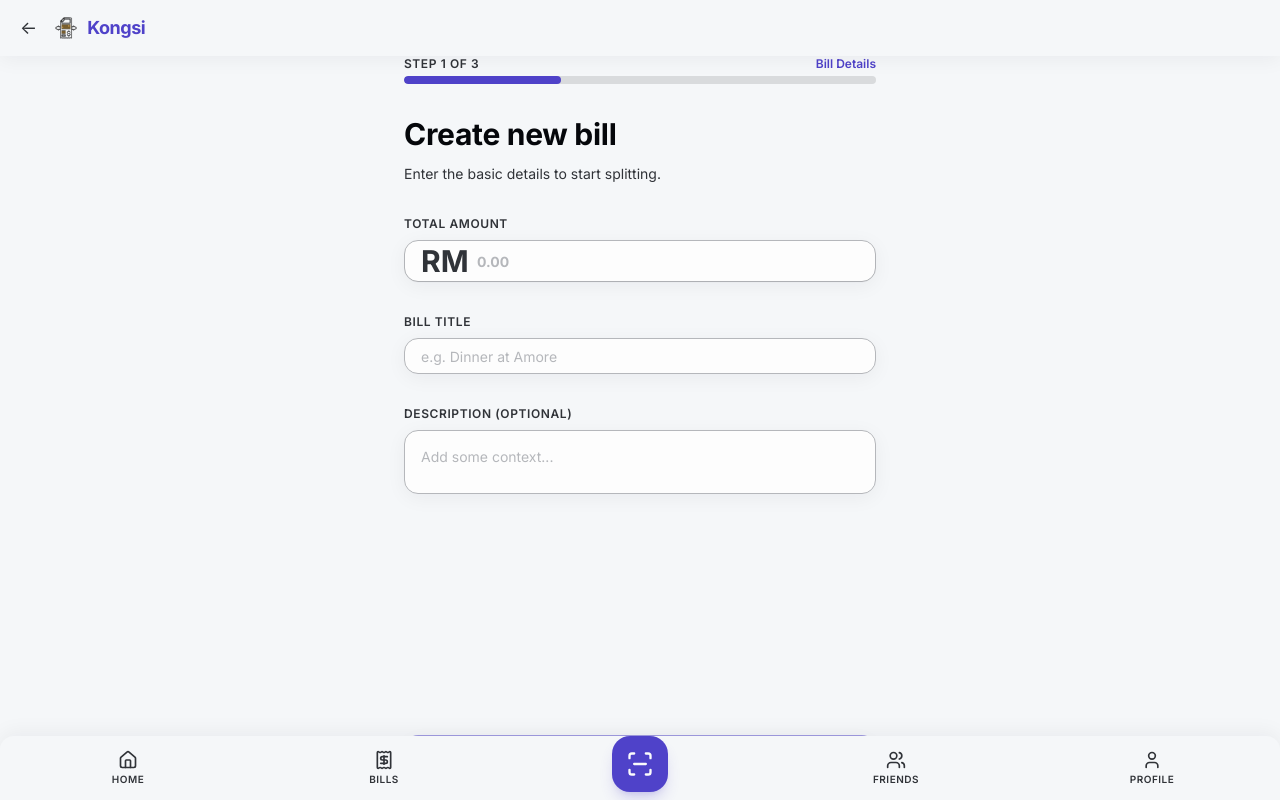
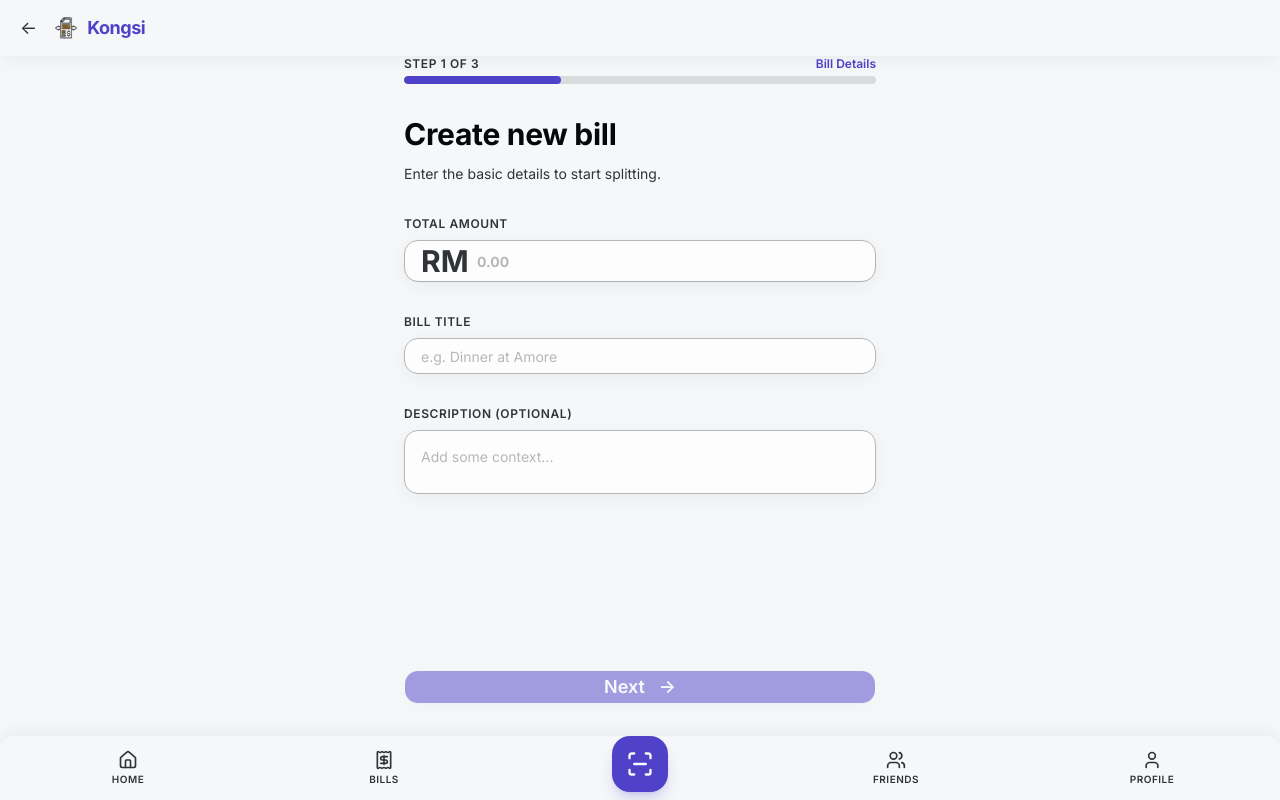
Before and after one commit to wanshazamirul/Kongsi, a Next.js app: page /app/create in a window 1280 px wide. Built offline with nearby package versions, Linux system fonts and the light colour scheme.

Commit message:
fix: increase bottom padding on create bill page to clear bottom nav
• pb-8 → pb-24 so Next/Submit buttons aren't hidden behind the fixed nav

• Project: kongsi | Type: fix | Time: ~3 min

```diff
--- a/src/app/app/create/page.tsx
+++ b/src/app/app/create/page.tsx
@@ -132,7 +132,7 @@ export default function CreateBillPage() {
     <div className="min-h-screen flex flex-col bg-surface">
       <TopBar showBack onBack={() => (step === 0 ? router.push("/app") : setStep(step - 1))} />
 
-      <main className="flex-grow flex flex-col px-5 pb-8 max-w-lg mx-auto w-full">
+      <main className="flex-grow flex flex-col px-5 pb-24 max-w-lg mx-auto w-full">
         {/* Progress Indicator */}
         <div className="mb-8">
           <div className="flex justify-between items-center mb-1">
```
